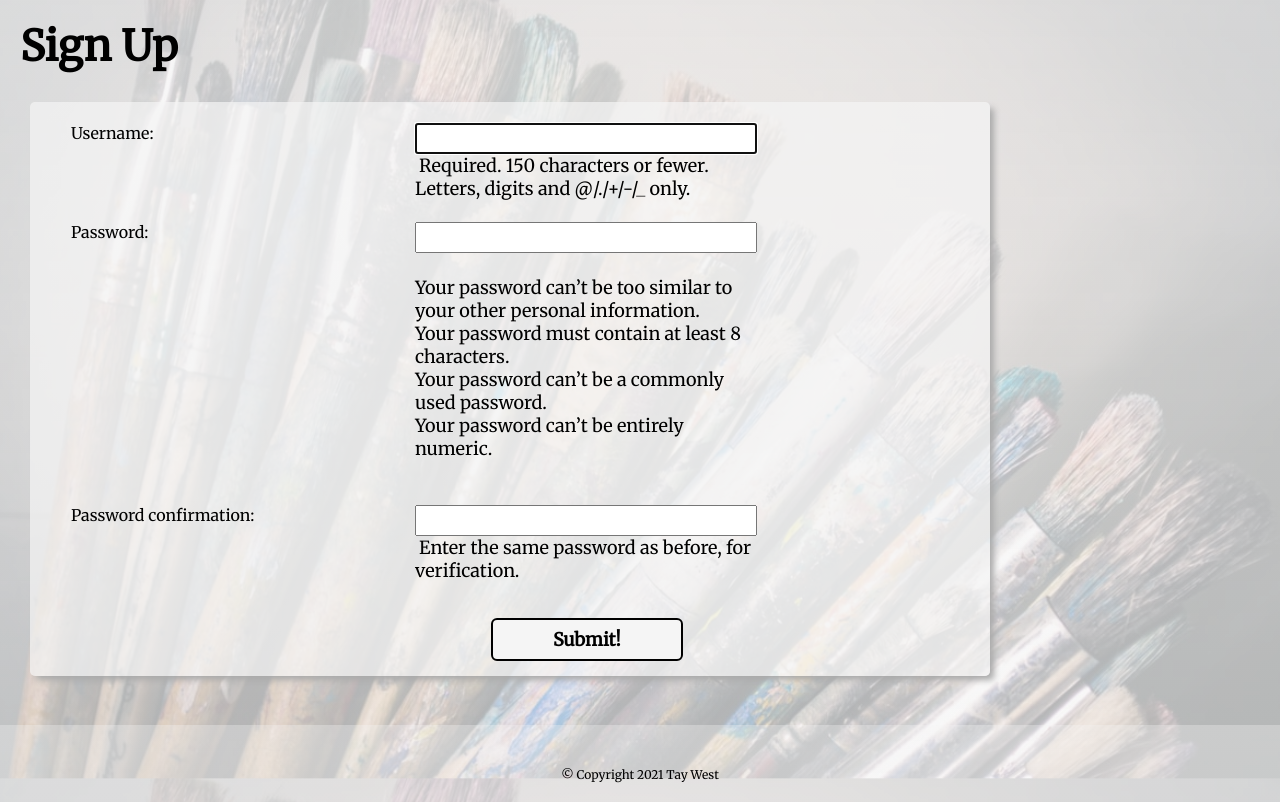
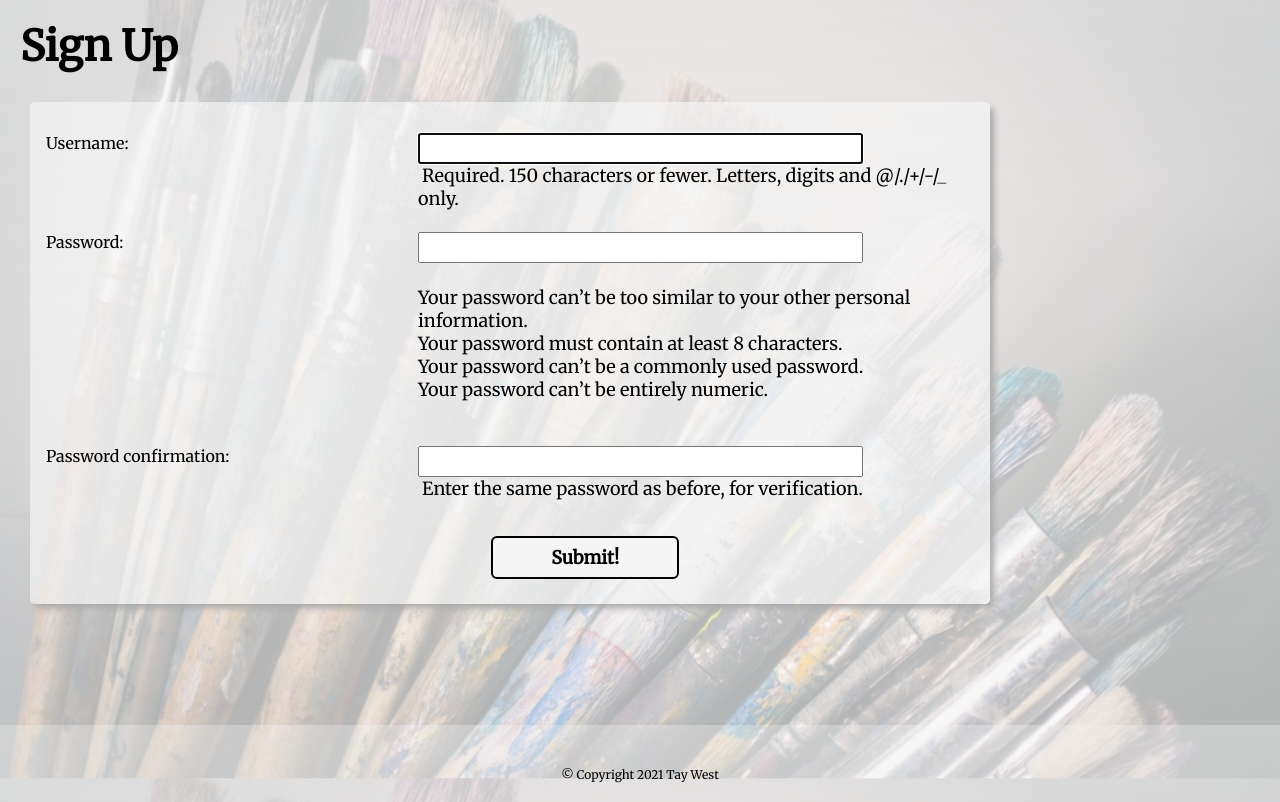
Before and after one commit to tayannewest/swatchdog, a Django app: page /accounts/signup/ in a window 1280 px wide. Shown: the part 75-877 px from the top of the page. Run offline with Django 3.2, Linux system fonts and the light colour scheme; some web fonts are replaced.

Commit message:
fix form margins for mobile view

```diff
--- a/main_app/static/css/form.css
+++ b/main_app/static/css/form.css
@@ -9,8 +9,8 @@
 }
 
 table {
-  padding: 0 40px;
-  width: 80%;
+  padding: 0 5px;
+  width: 100%;
   border-spacing: 0 20px;
 }
 
@@ -19,15 +19,15 @@ th {
   font-weight: normal;
   vertical-align: top;
   font-size: var(--font-reg);
-  width: 50%;
+  width: 40%;
 }
 
 td {
-  max-width: 60%;
+  max-width: 100%;
 }
 
 td > * {
-  width: 100%;
+  width: 80%;
   padding: 2px 4px;
   font-size: var(--font-l);
   font-family: "Merriweather", serif;
@@ -59,6 +59,7 @@ td > textarea {
     justify-content: center;
     width: 75%;
     background-color: rgba(245, 245, 245, 0.7);
+    padding: 10px;
     margin: 30px;
     border-radius: 5px;
     box-shadow: 5px 5px 6px -1px #AAA;
```
